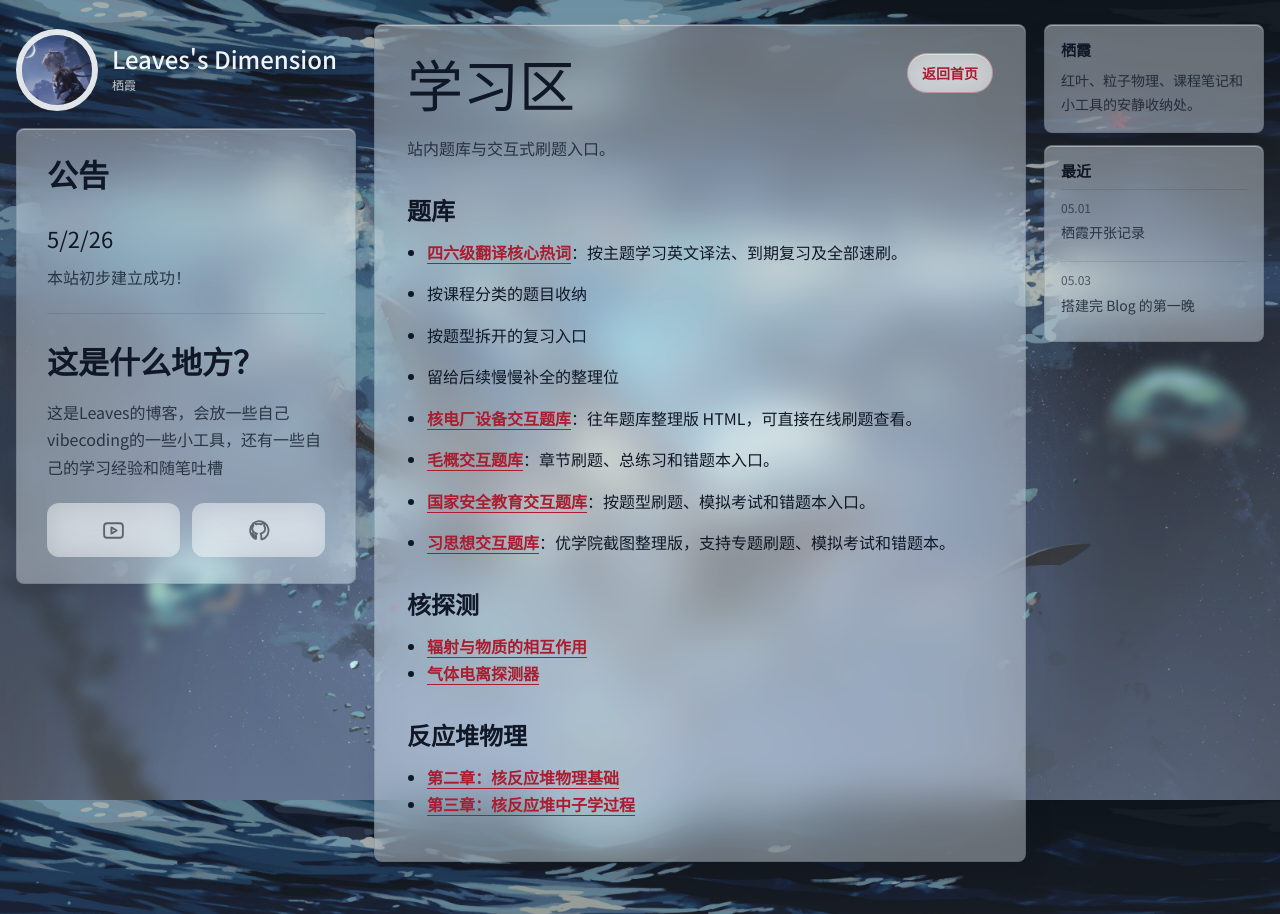
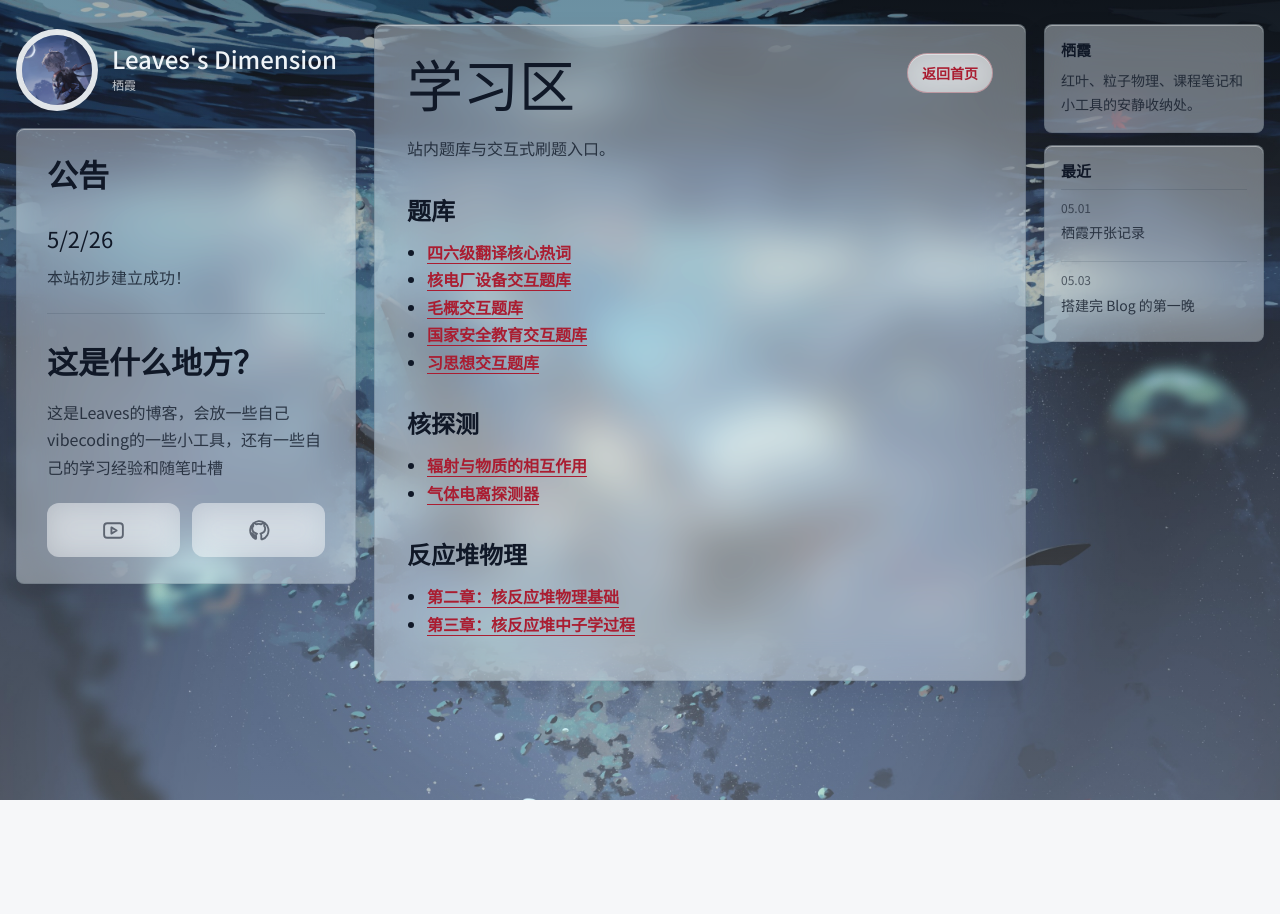
Before and after one commit to leaves-007/leaves-007.github.io, a plain HTML site: page study/index.html in a window 1280 px wide. After the commit the page ends 800 px from the top, so only its background shows below. Drawn offline with Linux system fonts and the light colour scheme; a web font is replaced by a local one.

Commit message:
Site updated: 2026-11-22 18:34:08

```diff
--- a/study/index.html
+++ b/study/index.html
@@ -104,22 +104,11 @@
   </header>
   <div class="prose">
     <h2 id="题库"><a href="#题库" class="headerlink" title="题库"></a>题库</h2><ul>
-<li><p><a href="/study/%E5%9B%9B%E5%85%AD%E7%BA%A7%E7%BF%BB%E8%AF%91/">四六级翻译核心热词</a>：按主题学习英文译法、到期复习及全部速刷。</p>
-</li>
-<li><p>按课程分类的题目收纳</p>
-</li>
-<li><p>按题型拆开的复习入口</p>
-</li>
-<li><p>留给后续慢慢补全的整理位</p>
-</li>
-<li><p><a href="/study/%E6%A0%B8%E7%94%B5%E5%8E%82%E6%80%BB%E7%BB%83%E4%B9%A0%E9%A2%98.html">核电厂设备交互题库</a>：往年题库整理版 HTML，可直接在线刷题查看。</p>
-</li>
-<li><p><a href="/study/%E6%AF%9B%E6%A6%82/">毛概交互题库</a>：章节刷题、总练习和错题本入口。</p>
-</li>
-<li><p><a href="/study/%E5%9B%BD%E5%AE%B6%E5%AE%89%E5%85%A8%E6%95%99%E8%82%B2/">国家安全教育交互题库</a>：按题型刷题、模拟考试和错题本入口。</p>
-</li>
-<li><p><a href="/study/%E4%B9%A0%E6%80%9D%E6%83%B3/">习思想交互题库</a>：优学院截图整理版，支持专题刷题、模拟考试和错题本。</p>
-</li>
+<li><a href="/study/%E5%9B%9B%E5%85%AD%E7%BA%A7%E7%BF%BB%E8%AF%91/">四六级翻译核心热词</a></li>
+<li><a href="/study/%E6%A0%B8%E7%94%B5%E5%8E%82%E6%80%BB%E7%BB%83%E4%B9%A0%E9%A2%98.html">核电厂设备交互题库</a></li>
+<li><a href="/study/%E6%AF%9B%E6%A6%82/">毛概交互题库</a></li>
+<li><a href="/study/%E5%9B%BD%E5%AE%B6%E5%AE%89%E5%85%A8%E6%95%99%E8%82%B2/">国家安全教育交互题库</a></li>
+<li><a href="/study/%E4%B9%A0%E6%80%9D%E6%83%B3/">习思想交互题库</a></li>
 </ul>
 <h2 id="核探测"><a href="#核探测" class="headerlink" title="核探测"></a>核探测</h2><ul>
 <li><a href="/study/%E6%A0%B8%E6%8E%A2%E6%B5%8B/%E7%AC%AC%E5%85%AD%E7%AB%A0-%E8%BE%90%E5%B0%84%E4%B8%8E%E7%89%A9%E8%B4%A8%E7%9A%84%E7%9B%B8%E4%BA%92%E4%BD%9C%E7%94%A8.html">辐射与物质的相互作用</a></li>
```
